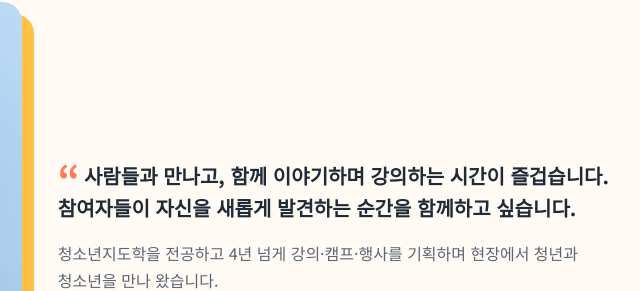
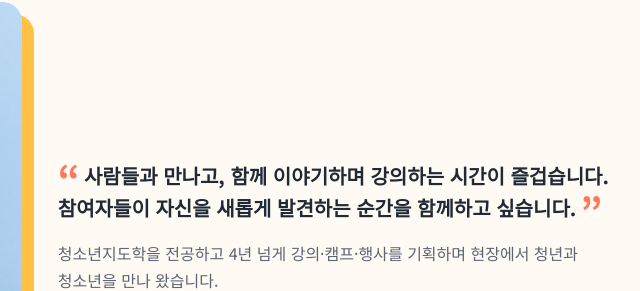
Before and after one commit to kmc1050-creator/my-first-app, a plain HTML site: page index.html in a window 1280 px wide. Shown: the part 738-1029 px from the top of the page, 550-1190 px from the left. Drawn offline with Linux system fonts and the light colour scheme.

Commit message:
소개 문장 닫는 따옴표 추가

```diff
--- a/index.html
+++ b/index.html
@@ -66,6 +66,7 @@
   .photo{border-radius:var(--radius);aspect-ratio:4/5;overflow:hidden;background:#dbe9f7;box-shadow:12px 12px 0 var(--sun)}
   .photo img{width:100%;height:100%;object-fit:cover;object-position:center 20%;display:block}
   .quote{font-size:1.25rem;font-weight:700;line-height:1.6}
+  .quote .closing-quote{color:var(--coral);font-size:2.4rem;line-height:0;vertical-align:-14px;margin-left:4px}
   .quote::before{content:"“";color:var(--coral);font-size:2.4rem;line-height:0;vertical-align:-14px;margin-right:4px}
   .chips{display:flex;flex-wrap:wrap;gap:8px;margin-top:20px}
   .chip{background:#fff;border:1px solid var(--line);padding:8px 14px;border-radius:12px;font-size:.92rem}
@@ -246,7 +247,7 @@
       <div class="intro">
         <div class="photo reveal"><img src="profile.jpg" alt="김민철 강사 프로필 사진" loading="lazy"></div>
         <div class="reveal">
-          <p class="quote">사람들과 만나고, 함께 이야기하며 강의하는 시간이 즐겁습니다. 참여자들이 자신을 새롭게 발견하는 순간을 함께하고 싶습니다.</p>
+          <p class="quote">사람들과 만나고, 함께 이야기하며 강의하는 시간이 즐겁습니다. 참여자들이 자신을 새롭게 발견하는 순간을 함께하고 싶습니다.<span class="closing-quote" aria-hidden="true">”</span></p>
           <p class="sec-sub" style="margin-top:16px">청소년지도학을 전공하고 4년 넘게 강의·캠프·행사를 기획하며 현장에서 청년과 청소년을 만나 왔습니다. </p>
           <div class="chips">
             <span class="chip">🎓 청소년지도학 전공</span>
```
